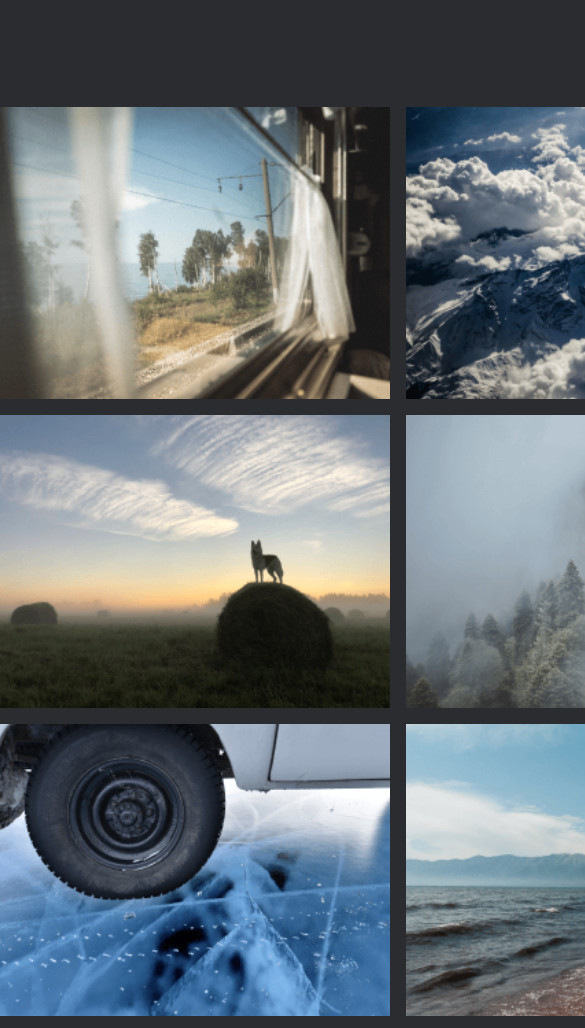
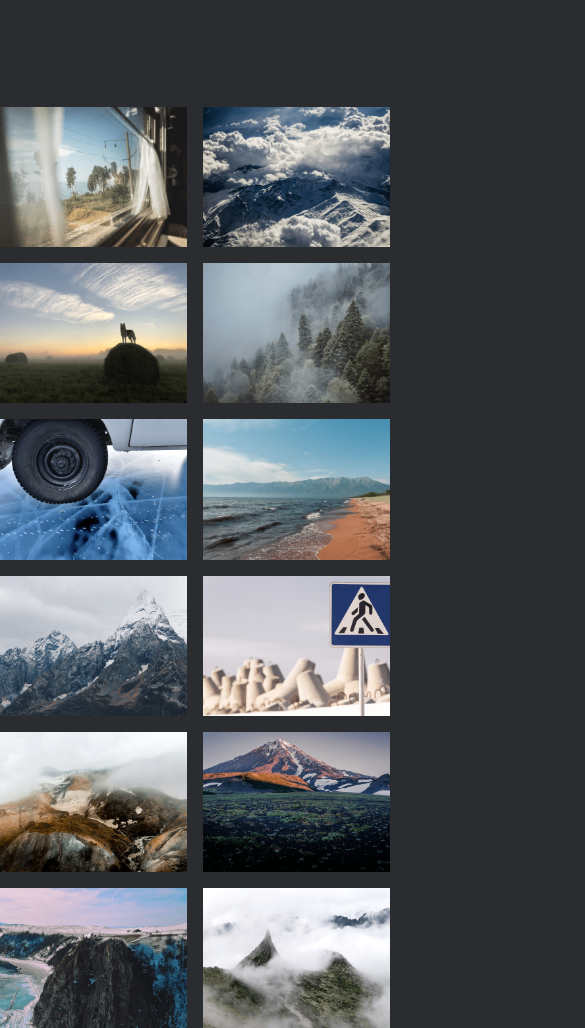
Before and after one commit to ncyellow/russian-travel, a plain HTML site: page index.html in a window 390 px wide. Shown: the part 1806-2834 px from the top of the page, 585 px wide, since content can reach past the window. Drawn offline with Linux system fonts and the light colour scheme.

Commit message:
опечатка

```diff
--- a/blocks/photo-grid/photo-grid.css
+++ b/blocks/photo-grid/photo-grid.css
@@ -2,7 +2,7 @@
     display: grid;
     grid-template-columns: 1fr 1fr 1fr 1fr;
     gap: 16px;
-    min-width: min(1184px, 100vw);
+    max-width: min(1184px, 100vw);
     margin: 0 auto 0 auto;
 }
 
@@ -15,7 +15,7 @@
 @media (max-width: 786px) {
     .photo-grid {
         grid-template-columns: 1fr 1fr;
-        min-width: min(1184px, 100vh - 48px);
+        max-width: min(1184px, 100vh - 48px);
     }
 }
 
@@ -24,7 +24,7 @@
 @media (max-width: 320px) {
     .photo-grid {
         grid-template-columns: 1fr;
-        min-width: min(1184px, 100vh - 32px);
+        max-width: min(1184px, 100vh - 32px);
         gap: 12px;
     }
 }
```
